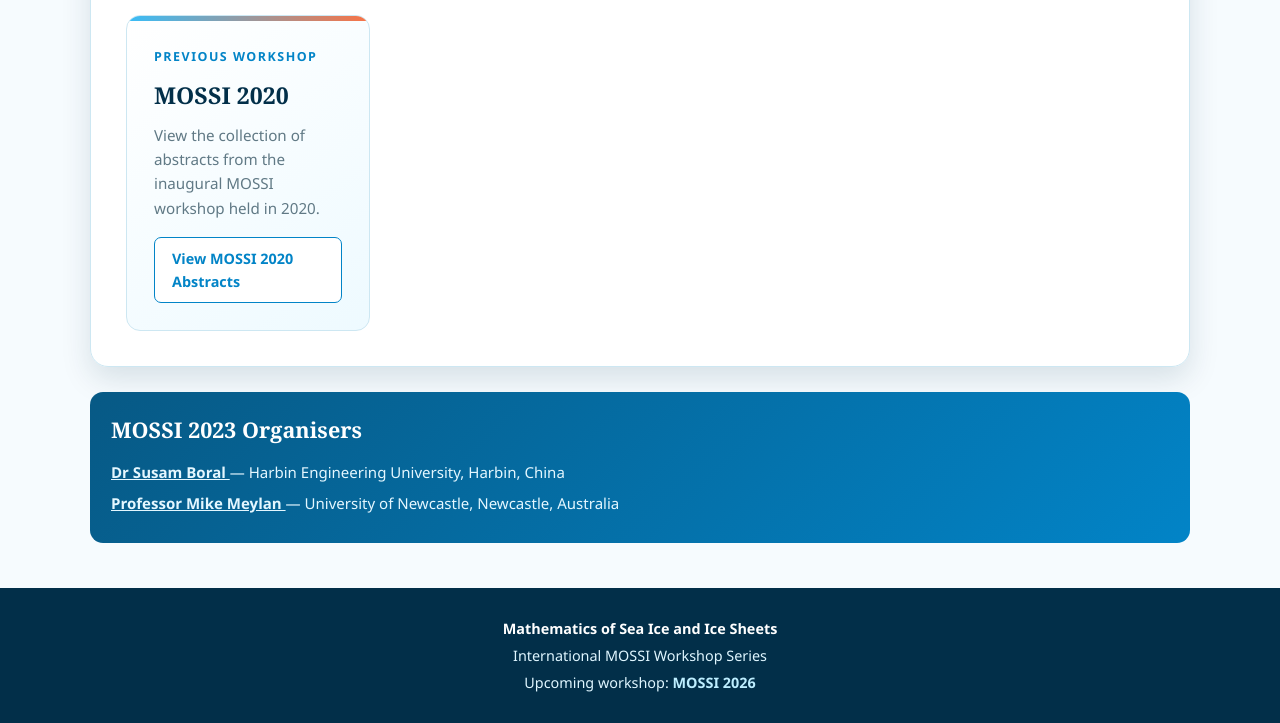
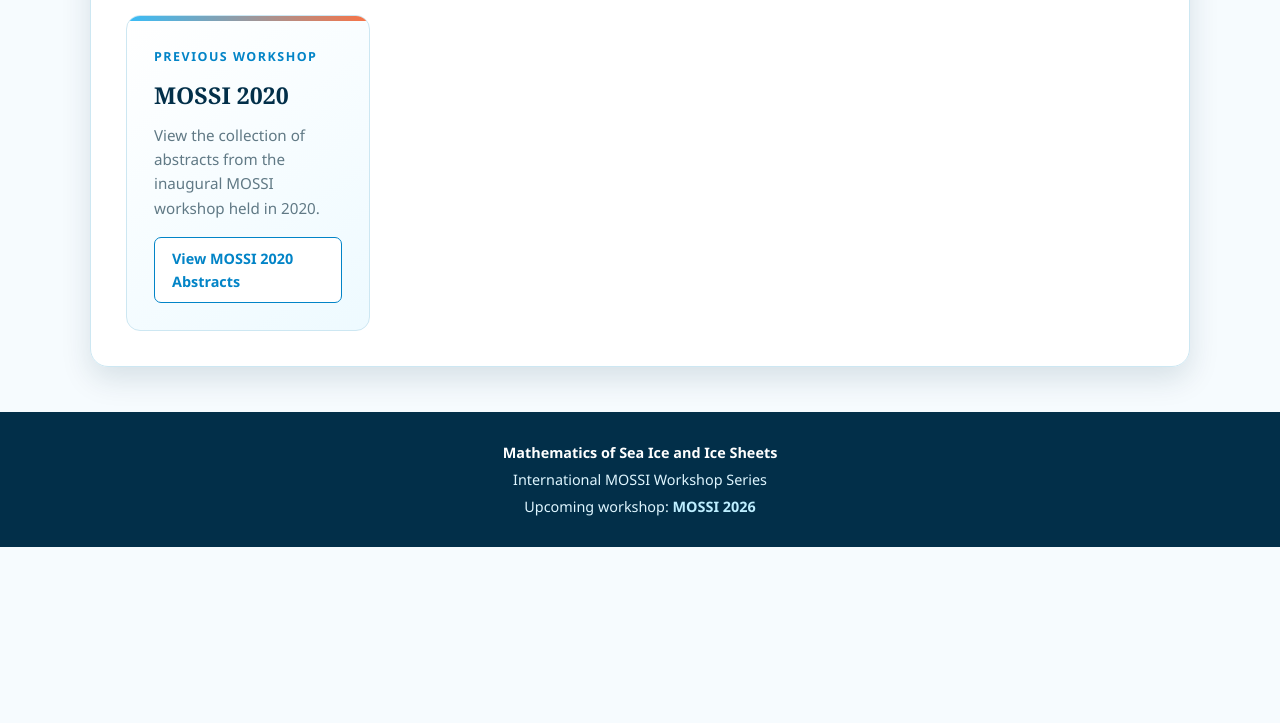
Before and after one commit to sboral1212/sboral1212.github.io, a plain HTML site: page index.html in a window 1280 px wide. Shown: the part 1275-1998 px from the top of the page. After the commit the page ends 1822 px from the top, so only its background shows below. Drawn offline with Linux system fonts and the light colour scheme.

Commit message:
Update index.html

```diff
--- a/index.html
+++ b/index.html
@@ -787,35 +787,7 @@
         </section>
 
 
-            <div class="organisers">
 
-                <h3>
-                    MOSSI 2023 Organisers
-                </h3>
-
-               <p>
-    <strong>
-        <a href="https://people.tcd.ie/Profile?Username=borals"
-           target="_blank"
-           rel="noopener noreferrer">
-            Dr Susam Boral
-        </a>
-    </strong>
-    — Harbin Engineering University, Harbin, China
-</p>
-
-<p>
-    <strong>
-        <a href="https://www.newcastle.edu.au/profile/mike-meylan"
-           target="_blank"
-           rel="noopener noreferrer">
-            Professor Mike Meylan
-        </a>
-    </strong>
-    — University of Newcastle, Newcastle, Australia
-</p>
-
-            </div>
 
         </section>
 
```
